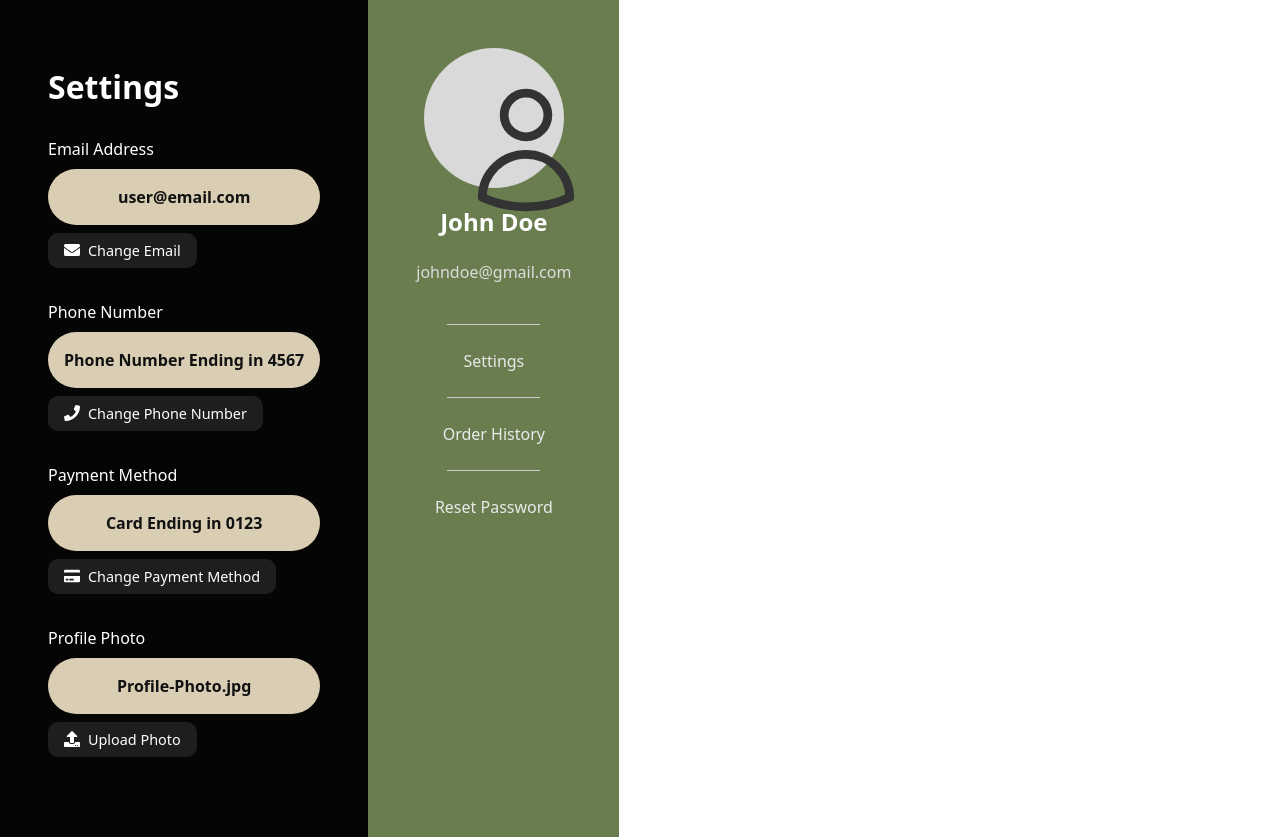
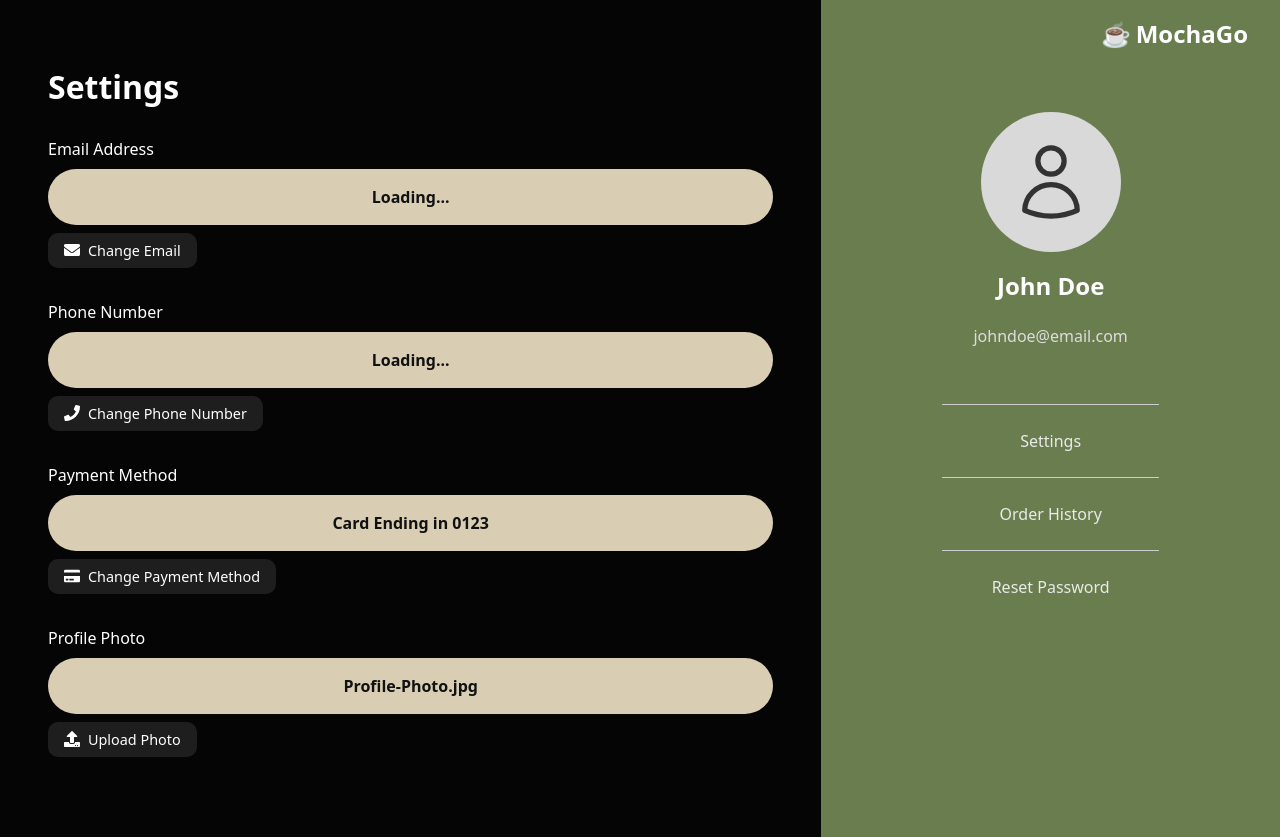
Before and after one commit to Natanf002/MochaGo, a React (Vite) app in the folder client/: page /settings in a window 1280 px wide. Built offline with nearby package versions, Linux system fonts and the light colour scheme; no server answers; sample sign-in values are in the browser's storage.

Commit message:
Updated Settings page with dynamic user data and improved layout

```diff
--- a/client/src/pages/Settings.jsx
+++ b/client/src/pages/Settings.jsx
@@ -1,23 +1,40 @@
-import React from 'react';
-import { Link } from 'react-router-dom';
+import React, { useEffect, useState } from 'react';
+import { Link, useNavigate } from 'react-router-dom';
 import { FaEnvelope, FaPhone, FaCreditCard, FaUpload } from 'react-icons/fa';
+import axios from '../api/axios';
 
 export default function Settings() {
+  const navigate = useNavigate();
+  const [user, setUser] = useState(null);
+
+  useEffect(() => {
+    async function fetchUser() {
+      try {
+        const res = await axios.get('/auth/me');
+        setUser(res.data);
+      } catch (err) {
+        console.error('Failed to fetch user:', err);
+      }
+    }
+
+    fetchUser();
+  }, []);
+
   return (
-    <div style={{ display: 'flex', minHeight: '100vh' }}>
+    <div style={{ display: 'flex', minHeight: '100vh', width: '100vw' }}>
       {/* LEFT SIDE – Settings Form */}
       <div style={{ flex: 2, backgroundColor: '#050505', color: 'white', padding: '3rem' }}>
         <h1 style={{ fontSize: '2rem', fontWeight: 'bold', marginBottom: '2rem' }}>Settings</h1>
 
         <div style={{ marginBottom: '2rem' }}>
           <label>Email Address</label>
-          <div style={inputBoxStyle}>user@email.com</div>
+          <div style={inputBoxStyle}>{user?.email || 'Loading...'}</div>
           <button style={buttonStyle}><FaEnvelope style={iconStyle} /> Change Email</button>
         </div>
 
         <div style={{ marginBottom: '2rem' }}>
           <label>Phone Number</label>
-          <div style={inputBoxStyle}>Phone Number Ending in 4567</div>
+          <div style={inputBoxStyle}>{user?.phone ? `Ending in ${user.phone.slice(-4)}` : 'Loading...'}</div>
           <button style={buttonStyle}><FaPhone style={iconStyle} /> Change Phone Number</button>
         </div>
 
@@ -35,16 +52,53 @@ export default function Settings() {
       </div>
 
       {/* RIGHT SIDE – Profile Summary */}
-      <div style={{ flex: 1, backgroundColor: '#6A7D4F', color: 'white', padding: '3rem', textAlign: 'center' }}>
-        <div style={{ marginBottom: '2rem' }}>
-          <div style={{ width: '140px', height: '140px', borderRadius: '50%', backgroundColor: '#d9d9d9', margin: '0 auto' }}>
+      <div style={{
+        flex: 1,
+        backgroundColor: '#6A7D4F',
+        color: 'white',
+        padding: '3rem',
+        textAlign: 'center',
+        display: 'flex',
+        flexDirection: 'column',
+        alignItems: 'center',
+        position: 'relative'
+      }}>
+        {/* Logo top-right */}
+        <div
+          onClick={() => navigate('/')}
+          style={{
+            position: 'absolute',
+            top: '1rem',
+            right: '2rem',
+            fontSize: '1.5rem',
+            fontWeight: 'bold',
+            cursor: 'pointer',
+            display: 'flex',
+            alignItems: 'center',
+            gap: '0.3rem'
+          }}
+        >
+          <span role="img" aria-label="coffee">☕</span> MochaGo
+        </div>
+
+        <div style={{ marginTop: '4rem', marginBottom: '2rem' }}>
+          <div style={{
+            width: '140px',
+            height: '140px',
+            borderRadius: '50%',
+            backgroundColor: '#d9d9d9',
+            margin: '0 auto',
+            display: 'flex',
+            justifyContent: 'center',
+            alignItems: 'center'
+          }}>
             <svg
               xmlns="http://www.w3.org/2000/svg"
               fill="none"
               viewBox="0 0 24 24"
               stroke="currentColor"
               strokeWidth={1.5}
-              style={{ width: '100%', height: '100%', color: '#333', padding: '2rem' }}
+              style={{ width: '60%', height: '60%', color: '#333' }}
             >
               <path
                 strokeLinecap="round"
@@ -53,11 +107,13 @@ export default function Settings() {
               />
             </svg>
           </div>
-          <h2 style={{ fontSize: '1.5rem', fontWeight: 'bold', marginTop: '1rem' }}>John Doe</h2>
-          <p style={{ color: '#ddd' }}>johndoe@gmail.com</p>
+          <h2 style={{ fontSize: '1.5rem', fontWeight: 'bold', marginTop: '1rem' }}>
+            {user?.first_name || 'John'} {user?.last_name || 'Doe'}
+          </h2>
+          <p style={{ color: '#ddd' }}>{user?.email || 'johndoe@email.com'}</p>
         </div>
 
-        <nav style={{ display: 'flex', flexDirection: 'column', gap: '1rem', alignItems: 'center' }}>
+        <nav style={{ display: 'flex', flexDirection: 'column', gap: '1rem', alignItems: 'center', width: '100%' }}>
           <hr style={dividerStyle} />
           <Link to="/settings" style={navLinkStyle}>Settings</Link>
           <hr style={dividerStyle} />
@@ -70,6 +126,7 @@ export default function Settings() {
   );
 }
 
+// STYLES
 const inputBoxStyle = {
   backgroundColor: '#D9CDB4',
   padding: '1rem',
```
